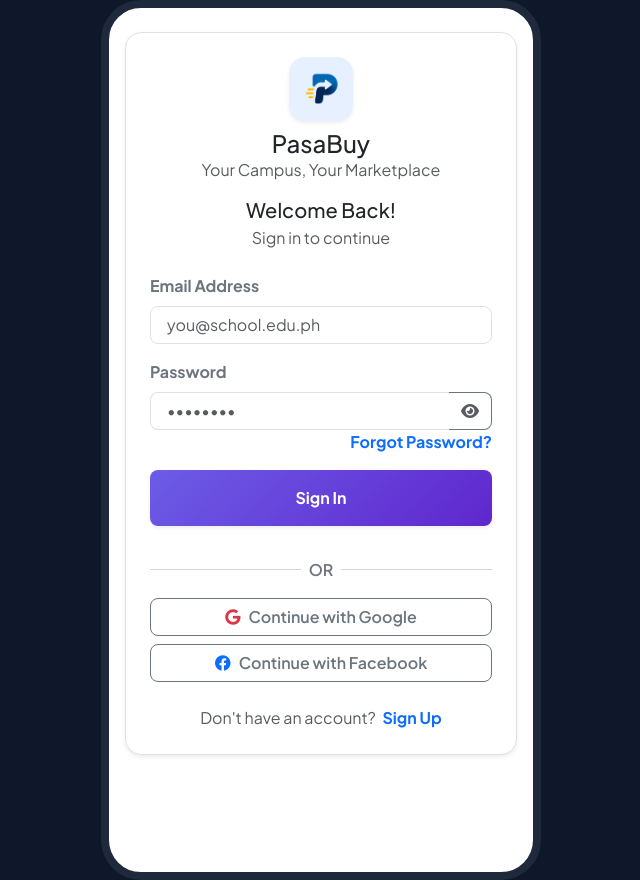
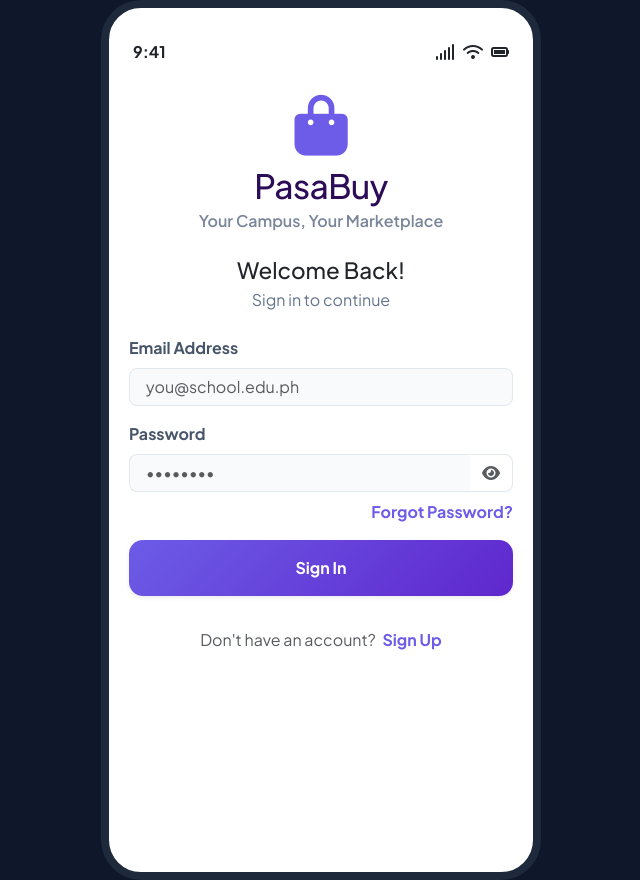
Before and after one commit to RpTolentino711/pasabuy, a PHP site: page /login.php in a window 1280 px wide. Shown: the whole page, without its empty margins (319-959 px from the left). Run offline with PHP 8.4, Linux system fonts and the light colour scheme.

Commit message:
Remove Google and FB social buttons and match login UI 1:1 with reference mockup design

```diff
--- a/login.php
+++ b/login.php
@@ -1,26 +1,39 @@
 <?php
 if (!defined('PASABUY_INCLUDED')) {
     define('PASABUY_INCLUDED', true);
-    echo '<!DOCTYPE html><html lang="en"><head><meta charset="UTF-8"><meta name="viewport" content="width=device-width, initial-scale=1.0"><title>PasaBuy - Sign In</title><link href="https://fonts.googleapis.com/css2?family=Plus+Jakarta+Sans:wght@400;500;600;700;800&display=swap" rel="stylesheet"><link rel="stylesheet" href="https://cdnjs.cloudflare.com/ajax/libs/font-awesome/6.4.0/css/all.min.css" /><link rel="stylesheet" href="https://cdn.jsdelivr.net/npm/bootstrap@5.3.0/dist/css/bootstrap.min.css" /><style>body { font-family: "Plus Jakarta Sans", sans-serif; background: #0F172A; display: flex; align-items: center; justify-content: center; min-height: 100vh; margin: 0; } .app-container { width: 100%; max-width: 440px; height: 880px; background: #FFF; position: relative; overflow-y: auto; display: flex; flex-direction: column; border-radius: 40px; border: 8px solid #1E293B; padding: 16px; }</style></head><body><div class="app-container">';
+    echo '<!DOCTYPE html><html lang="en"><head><meta charset="UTF-8"><meta name="viewport" content="width=device-width, initial-scale=1.0"><title>PasaBuy - Sign In</title><link href="https://fonts.googleapis.com/css2?family=Plus+Jakarta+Sans:wght@400;500;600;700;800&display=swap" rel="stylesheet"><link rel="stylesheet" href="https://cdnjs.cloudflare.com/ajax/libs/font-awesome/6.4.0/css/all.min.css" /><link rel="stylesheet" href="https://cdn.jsdelivr.net/npm/bootstrap@5.3.0/dist/css/bootstrap.min.css" /><style>body { font-family: "Plus Jakarta Sans", sans-serif; background: #0F172A; display: flex; align-items: center; justify-content: center; min-height: 100vh; margin: 0; } .app-container { width: 100%; max-width: 440px; height: 880px; background: #FFF; position: relative; overflow-y: auto; display: flex; flex-direction: column; border-radius: 40px; border: 8px solid #1E293B; padding: 24px 20px; }</style></head><body><div class="app-container">';
     $is_standalone = true;
 } else {
     $is_standalone = false;
 }
 ?>
 
-<!-- 2. WELCOME BACK / LOGIN SCREEN (PHP COMPONENT) -->
-<div id="authScreen" style="<?php echo $is_standalone ? 'display:block;' : 'display:none;'; ?>">
-    <div class="text-center p-4 bg-white rounded-4 border shadow-sm my-2">
-        <div class="mb-3 text-center">
-            <div class="bg-primary bg-opacity-10 text-primary rounded-4 p-2.5 d-inline-flex align-items-center justify-content-center shadow-sm mb-2" style="width:64px; height:64px;">
-                <img src="LOGO.png" alt="PasaBuy Logo" style="width:42px; height:42px; object-fit:contain;" onerror="this.onerror=null; this.parentNode.innerHTML='<i class=\'fa-solid fa-bag-shopping fs-2\' style=\'color:#5F27CD;\'></i>';">
+<!-- 2. WELCOME BACK / LOGIN SCREEN (PHP COMPONENT - MATCHING REFERENCE DESIGN) -->
+<div id="authScreen" style="<?php echo $is_standalone ? 'display:block;' : 'display:none;'; ?>" class="py-2">
+    <!-- Top Status Bar (9:41) -->
+    <div class="w-100 d-flex justify-content-between align-items-center fs-8 text-muted mb-4 px-1">
+        <span class="fw-bold text-dark">9:41</span>
+        <div class="d-flex gap-2 fs-9 align-items-center text-dark">
+            <i class="fa-solid fa-signal"></i>
+            <i class="fa-solid fa-wifi"></i>
+            <i class="fa-solid fa-battery-full"></i>
         </div>
-            <h4 class="fw-extrabold text-dark mb-0">PasaBuy</h4>
-            <p class="text-muted fs-8">Your Campus, Your Marketplace</p>
     </div>
 
-        <h5 class="fw-extrabold text-dark mb-1">Welcome Back!</h5>
-        <p class="text-muted fs-8 mb-4">Sign in to continue</p>
+    <!-- Main Branding Header (Exact Match to Reference UI) -->
+    <div class="text-center mb-4 pt-2">
+        <div class="d-inline-block mb-2">
+            <i class="fa-solid fa-bag-shopping" style="font-size: 3.8rem; color: #6C5CE7;"></i>
+        </div>
+        <h2 class="fw-extrabold mb-1" style="color: #2D0C57; font-size: 2.1rem; letter-spacing: -0.6px;">PasaBuy</h2>
+        <p class="text-muted fs-8 fw-semibold mb-0" style="color: #7A869A !important;">Your Campus, Your Marketplace</p>
+    </div>
+
+    <!-- Welcome Back Subheader -->
+    <div class="text-center mb-4">
+        <h4 class="fw-extrabold text-dark mb-1" style="font-size: 1.4rem;">Welcome Back!</h4>
+        <p class="text-muted fs-8 mb-0" style="color: #64748B !important;">Sign in to continue</p>
+    </div>
 
     <!-- Failed Attempt Banner -->
     <div id="failedAttemptBanner"
@@ -29,57 +42,47 @@ if (!defined('PASABUY_INCLUDED')) {
         <i class="fa-solid fa-shield-exclamation me-1"></i> <strong id="failedAttemptMsg">Invalid credentials.</strong>
     </div>
 
+    <!-- Email Input -->
     <div class="text-start mb-3">
-            <label class="form-label fw-bold fs-8 text-secondary">Email Address</label>
-            <input type="email" class="form-control rounded-3 py-2.5 px-3 fs-7" id="loginEmailInput"
+        <label class="form-label fw-bold fs-8 text-secondary mb-1.5" style="color: #475569 !important;">Email Address</label>
+        <input type="email" class="form-control rounded-3 py-2.5 px-3 fs-7 border-1" id="loginEmailInput"
+            style="background: #F8FAFC; border-color: #E2E8F0;"
             placeholder="you@school.edu.ph" value=""
             onkeydown="if(event.key==='Enter') loginStudentWithPassword()">
     </div>
 
+    <!-- Password Input -->
     <div class="text-start mb-3">
-            <label class="form-label fw-bold fs-8 text-secondary d-flex justify-content-between">
-                <span>Password</span>
-            </label>
+        <label class="form-label fw-bold fs-8 text-secondary mb-1.5" style="color: #475569 !important;">Password</label>
         <div class="input-group">
             <input type="password" class="form-control border-end-0 rounded-start-3 py-2.5 px-3 fs-7"
+                style="background: #F8FAFC; border-color: #E2E8F0;"
                 id="loginPasswordInput" placeholder="••••••••" value=""
                 onkeydown="if(event.key==='Enter') loginStudentWithPassword()">
             <button type="button"
                 class="btn btn-outline-secondary border-start-0 rounded-end-3 bg-white"
+                style="border-color: #E2E8F0;"
                 onclick="togglePasswordVisibility('loginPasswordInput', 'loginEyeIcon')">
-                    <i class="fa-solid fa-eye text-muted" id="loginEyeIcon"></i>
+                <i class="fa-solid fa-eye text-muted fs-7" id="loginEyeIcon"></i>
             </button>
         </div>
-            <div class="text-end mt-1.5">
-                <a href="javascript:void(0)" class="text-decoration-none fs-8 text-primary fw-bold"
+        <div class="text-end mt-2">
+            <a href="javascript:void(0)" class="text-decoration-none fs-8 fw-bold" style="color: #6C5CE7;"
                 onclick="openForgotPasswordModal(); return false;">Forgot Password?</a>
         </div>
     </div>
 
-        <button class="btn btn-primary w-100 rounded-3 py-3 fw-bold fs-7 shadow-sm mb-3 text-white"
-            style="background: linear-gradient(135deg, #6C5CE7, #5F27CD); border:none;"
+    <!-- Sign In Button -->
+    <button class="btn btn-primary w-100 rounded-3 py-3 fw-bold fs-7 shadow-sm mb-4 text-white"
+        style="background: linear-gradient(135deg, #6C5CE7, #5F27CD); border:none; border-radius: 14px !important;"
         id="btnLoginSubmit" onclick="loginStudentWithPassword()">
         Sign In
     </button>
 
-        <div class="d-flex align-items-center my-3 text-muted fs-8">
-            <hr class="flex-grow-1 my-0"><span class="px-2 fw-semibold text-secondary">OR</span><hr class="flex-grow-1 my-0">
-        </div>
-
-        <!-- Social Login Buttons -->
-        <button class="btn btn-outline-secondary w-100 rounded-3 py-2.5 fs-8 fw-semibold mb-2 d-flex align-items-center justify-content-center gap-2"
-            onclick="quickFillRomeoCredentials()">
-            <i class="fa-brands fa-google text-danger fs-6"></i> Continue with Google
-        </button>
-        <button class="btn btn-outline-secondary w-100 rounded-3 py-2.5 fs-8 fw-semibold mb-3 d-flex align-items-center justify-content-center gap-2"
-            onclick="quickFillRomeoCredentials()">
-            <i class="fa-brands fa-facebook text-primary fs-6"></i> Continue with Facebook
-        </button>
-
+    <!-- Sign Up Link -->
     <div class="pt-2 text-center fs-8 text-muted">
         Don't have an account?
-            <a href="create_account.php" class="text-primary fw-bold text-decoration-none ms-1">Sign Up</a>
-        </div>
+        <a href="javascript:void(0)" class="fw-bold text-decoration-none ms-1" style="color: #6C5CE7;" onclick="showRegisterScreen()">Sign Up</a>
     </div>
 </div>
 
```
Also changed, not shown: PASABUY.WebRunner/wwwroot/login.php (+40 -37 lines). Lines whose indentation alone changed are shown as unchanged.
